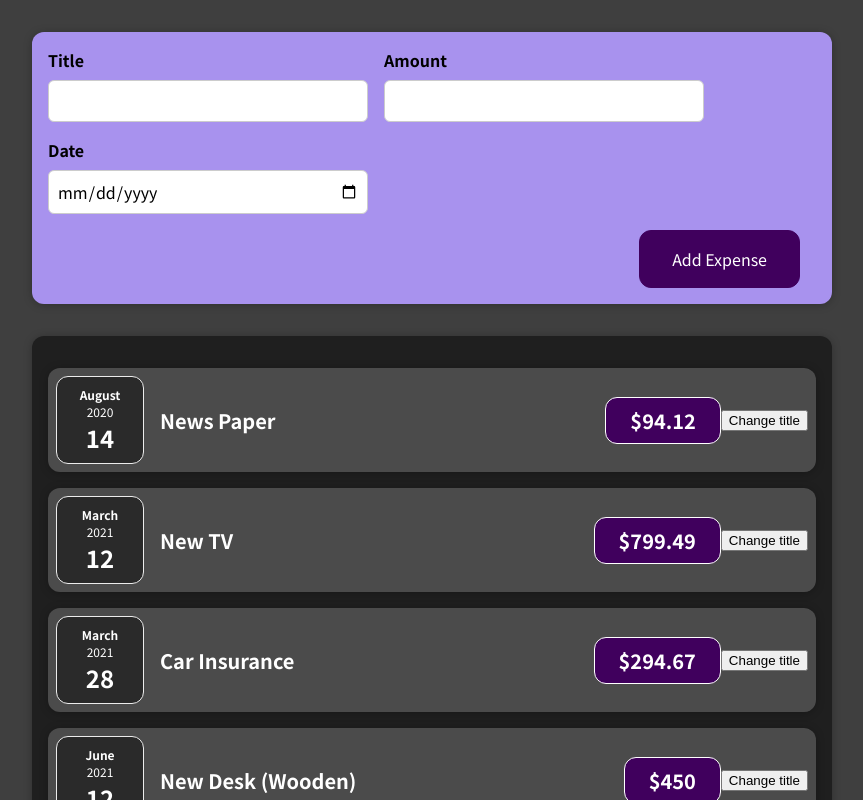
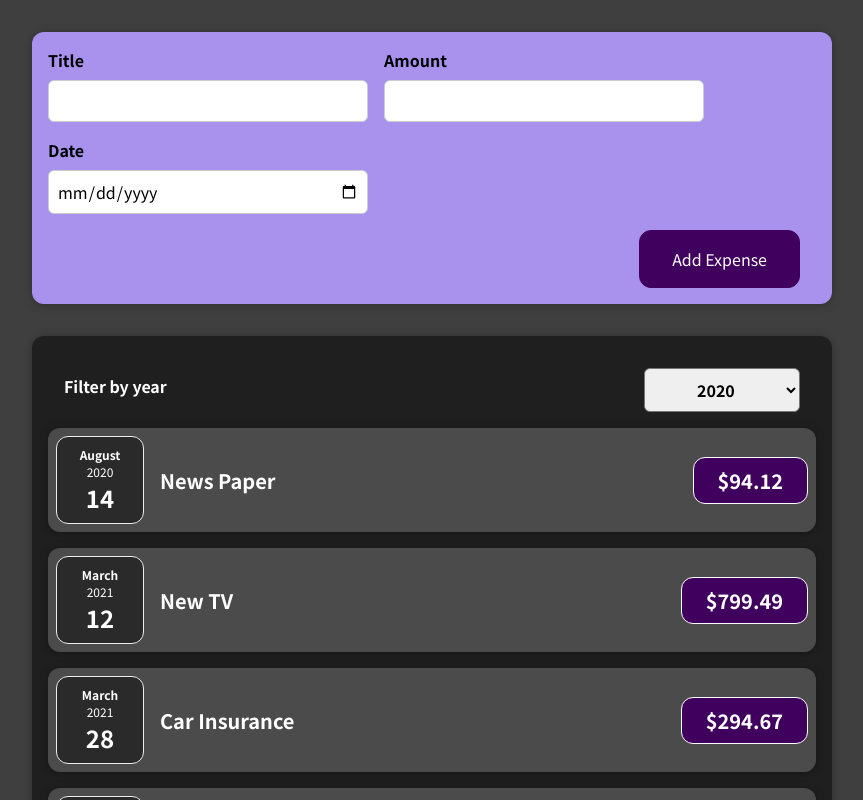
Before and after one commit to Muthu7318/react-ExpenseTracker, a React (Create React App) app: page / in a window 1280 px wide. Shown: the top 800 px of the page, without its empty margins (208-1071 px from the left). Built offline with nearby package versions, Linux system fonts and the light colour scheme.

Commit message:
adding dropdown

```diff
--- /dev/null
+++ b/src/components/expenses/ExpenseFilter.css
@@ -0,0 +1,24 @@
+.expenses-filter {
+  color: white;
+  padding: 0 1rem;
+}
+
+.expenses-filter__control {
+  display: flex;
+  width: 100%;
+  align-items: center;
+  justify-content: space-between;
+  margin: 1rem 0;
+}
+
+.expenses-filter label {
+  font-weight: bold;
+  margin-bottom: 0.5rem;
+}
+
+.expenses-filter select {
+  font: inherit;
+  padding: 0.5rem 3rem;
+  font-weight: bold;
+  border-radius: 6px;
+}
--- /dev/null
+++ b/src/components/expenses/ExpenseFilter.js
@@ -0,0 +1,24 @@
+import React from "react";
+import "./ExpenseFilter.css";
+
+const ExpensesFilter = (props) => {
+  const dropdownChangeHandler = (e) => {
+    props.onFilterChange(e.target.value);
+  };
+
+  return (
+    <div className="expenses-filter">
+      <div className="expenses-filter__control">
+        <label>Filter by year</label>
+        <select value={props.selectedYear} onChange={dropdownChangeHandler}>
+          <option value="2022">2022</option>
+          <option value="2021">2021</option>
+          <option value="2020">2020</option>
+          <option value="2019">2019</option>
+        </select>
+      </div>
+    </div>
+  );
+};
+
+export default ExpensesFilter;
--- a/src/components/expenses/ExpenseItem.js
+++ b/src/components/expenses/ExpenseItem.js
@@ -1,26 +1,17 @@
-import React, { useState } from "react";
+import React from "react";
 
 import ExpenseDate from "./ExpenseDate";
 import Card from "../ui/Card";
 import "./ExpenseItem.css";
 
 const ExpenseItem = (props) => {
-  // console.log(props.date);
-  // console.log(props);
-  const [title, setTitle] = useState(props.title);
-
-  const clickHandler = () => {
-    setTitle("updated");
-    console.log("clicked");
-  };
   return (
     <Card className="expense-item">
       <ExpenseDate date={props.date} />
       <div className="expense-item__description">
-        <h2>{title}</h2>
+        <h2>{props.title}</h2>
         <div className="expense-item__price">{`$${props.amount}`}</div>
       </div>
-      <button onClick={clickHandler}>Change title</button>
     </Card>
   );
 };
--- a/src/components/expenses/Expenses.js
+++ b/src/components/expenses/Expenses.js
@@ -2,11 +2,23 @@
 import Card from "../ui/Card";
 
 import "./Expenses.css";
+import ExpensesFilter from "./ExpenseFilter";
+import { useState } from "react";
 
 const Expenses = (props) => {
   // console.log(expenses);
+  const [filteredYear, setFilteredYear] = useState("2020");
+  const FilterChangeHandler = (year) => {
+    setFilteredYear(year);
+  };
+  console.log(filteredYear);
   return (
+    <div>
       <Card className="expenses">
+        <ExpensesFilter
+          selectedYear={filteredYear}
+          onFilterChange={FilterChangeHandler}
+        ></ExpensesFilter>
         <ExpenseItem
           title={props.expenses[0].title}
           amount={props.expenses[0].amount}
@@ -28,6 +40,7 @@
           date={props.expenses[3].date}
         ></ExpenseItem>
       </Card>
+    </div>
   );
 };
 
```
Also changed, not shown: 1 other file (tests, documents, lock files or other folders). Lines whose indentation alone changed are shown as unchanged.
